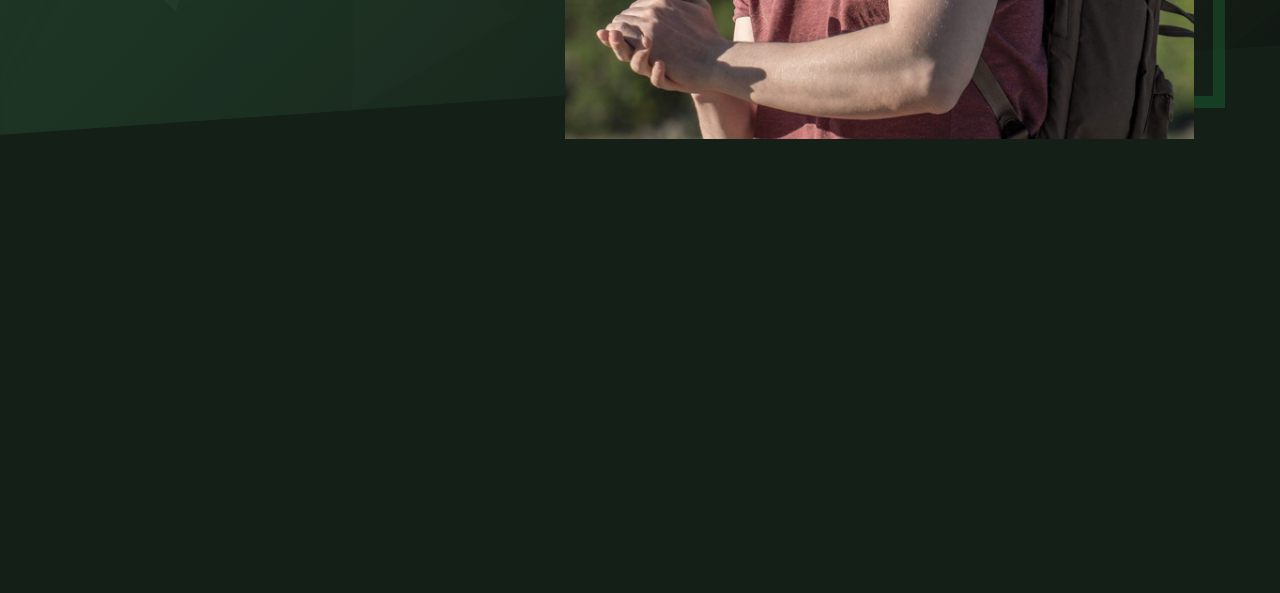
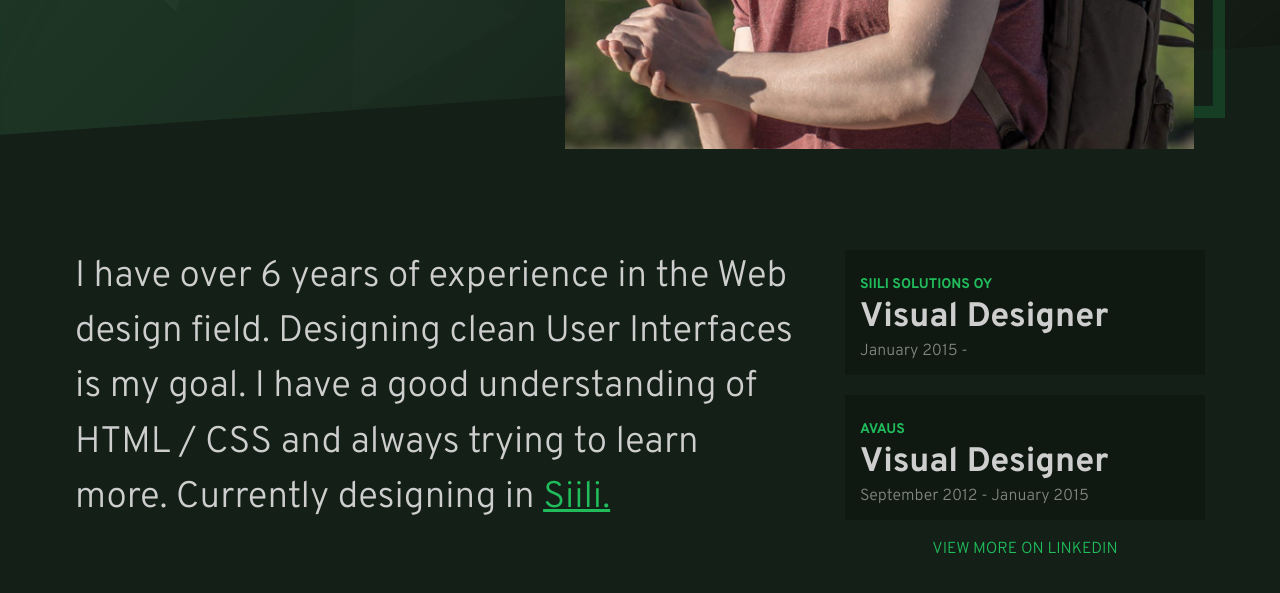
Before and after one commit to aleksiliukkonen/Portfolio-v2, a website: page index.html in a window 1280 px wide. Shown: the part 567-1160 px from the top of the page. Before the commit the page ends 800 px from the top, so only its background shows below. Drawn offline with nearby package versions, Linux system fonts and the light colour scheme; files that its build step writes are made by us from their sources.

Commit message:
Add about me section

```diff
--- a/index.html
+++ b/index.html
@@ -24,10 +24,23 @@
 	</div>
 <header>
 
-<section class="work">
-
-<p>dsafsddfs</p>
-
+<section class="about">
+	<div class="about-me">
+		<p>I have over 6 years of experience in the Web design field. Designing clean User Interfaces is my goal.  I have a good understanding of HTML / CSS and always trying to learn more. Currently designing in <a href="http://siili.com">Siili.</a></p>
+	</div>
+	<div class="experience">
+		<div class="experience__item">
+			<h2 class="experience__title">Siili Solutions Oy</h2>
+			<h1 class="experience__job">Visual Designer</h1>
+			<p class="experience__time">January 2015 - </p>
+		</div>
+		<div class="experience__item">
+			<h2 class="experience__title">Avaus</h2>
+			<h1 class="experience__job">Visual Designer</h1>
+			<p class="experience__time">September 2012 - January 2015 </p>
+		</div>
+			<a class="experience__linkedin" href="https://fi.linkedin.com/in/aleksi-liukkonen-a16a4a120">VIEW MORE ON LINKEDIN</a>
+	</div>
 </section>
 
 <script>
--- /dev/null
+++ b/sass/_about.sass
@@ -0,0 +1,60 @@
+.about
+	max-width: 1170px
+	margin: 160px auto
+	display: flex
+	padding: 0 20px
+
+.experience
+	flex: 1
+
+	&__item
+		background-color: rgba(0,0,0,0.2)
+		padding: 15px
+		margin-bottom: 20px
+
+.about-me
+	flex: 2
+	padding-right: 50px
+
+	p
+		font-size: 2.3rem
+		margin: 0
+		line-height: 1.5em
+
+	a
+		text-decoration: underline
+
+.experience__title
+	text-transform: uppercase
+	font-size: 0.875rem
+	color: $primary-color
+	margin-bottom: 5px
+
+.experience__job
+	font-size: 2.125rem
+	margin: 5px 0 5px 0
+
+
+.experience__time
+	margin: 0
+	opacity: 0.6
+
+.experience__linkedin
+	text-align: center
+	display: block
+
+@media (max-width: 767px)
+
+	.experience
+		margin-top: 40px
+
+	.about
+		margin: 60px auto
+		flex-direction: column
+
+	.experience
+		margin-right: 0
+
+	.about-me
+		padding: 0 20px
+		text-align: center
--- a/sass/_header.sass
+++ b/sass/_header.sass
@@ -22,7 +22,7 @@ body
 		max-width: 1170px
 		margin: 0 auto
 		position: relative
-		top: 90px
+		top: 100px
 		display: flex
 		padding: 0 1em
 
--- a/sass/_typography.sass
+++ b/sass/_typography.sass
@@ -11,3 +11,4 @@ body
 
 a
 	text-decoration: none
+	color: $primary-color
--- a/sass/styles.sass
+++ b/sass/styles.sass
@@ -1,3 +1,4 @@
 @import colors
 @import header
 @import typography
+@import about
```
